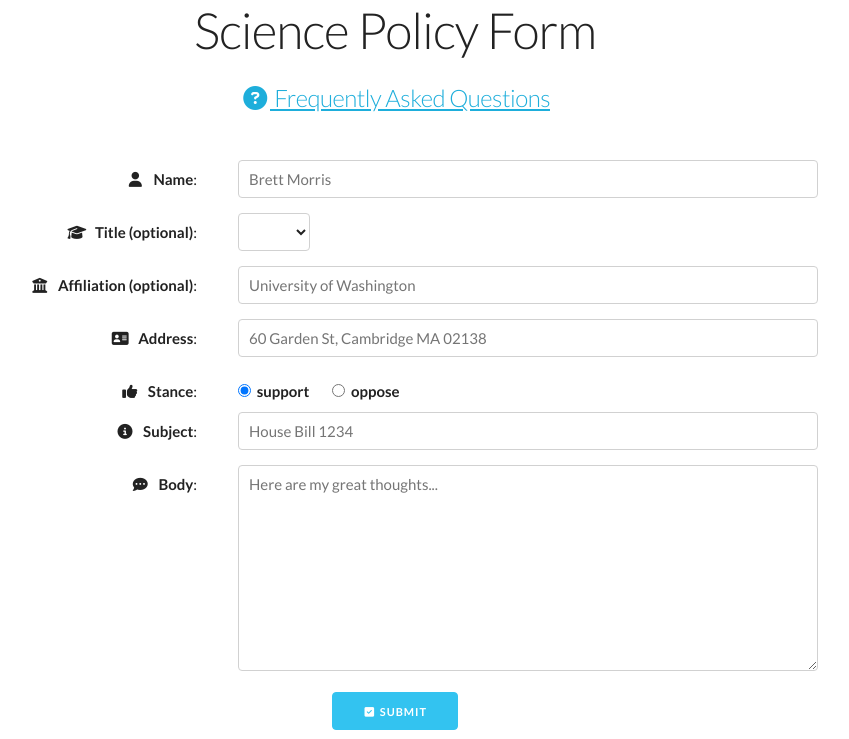
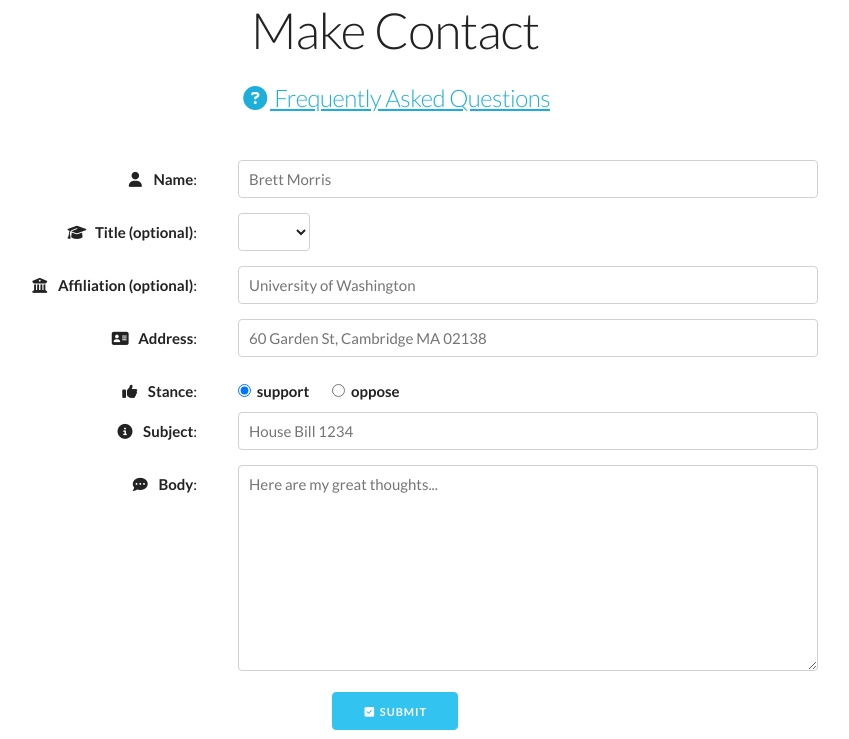
Before and after one commit to bmorris3/make_contact, a Flask app: page / in a window 1280 px wide. Shown: the top 739 px of the page, without its empty margins (245-1094 px from the left). Run offline with Flask 2, Linux system fonts and the light colour scheme; some libraries are stand-ins or nearby versions.

```diff
--- a/templates/faq.html
+++ b/templates/faq.html
@@ -1,6 +1,6 @@
 {% extends "base.html" %}
 
-{% block title %}Science Policy Form FAQ{% endblock %}
+{% block title %}Make Contact FAQ{% endblock %}
 
 {% block content %}
 <div class="container">
--- a/templates/index.html
+++ b/templates/index.html
@@ -1,11 +1,11 @@
 {% extends "base.html" %}
 
-{% block title %}Science Policy Form{% endblock %}
+{% block title %}Make Contact{% endblock %}
 
 {% block content %}
 
 <div class="container">
-    <h1 class="center">Science Policy Form</h1>
+    <h1 class="center">Make Contact</h1>
     <h5 class="center">
         <a href="/faq"><i class="fa fa-question-circle fa-fw" aria-hidden="true"></i> Frequently Asked Questions</a>
     </h5>
--- a/templates/output.html
+++ b/templates/output.html
@@ -3,7 +3,7 @@
 {% block content %}
 
 <div style="height:100%;">
-<h1>Science Policy Letter</h1>
+<h1>Make Contact</h1>
 <a href="/faq">Frequently Asked Questions</a>
 <br><br>
 Here are some suggestions on your writing:<br><br>
--- a/utils/form.py
+++ b/utils/form.py
@@ -2,13 +2,15 @@ from wtforms import Form, validators
 from wtforms.fields import RadioField, SelectField, StringField, TextAreaField
 from wtforms.validators import ValidationError
 
-from utils import query_for_reps
+from utils import query_google_for_names
+
 
 def address_check(form, field):
     try:
-        query_for_reps(field.data)
+        query_google_for_names(field.data)
     except:
         raise ValidationError("We couldn't process the address you entered. Sorry.")
+
 
 class ContactForm(Form):
     name    = StringField('Name', [validators.DataRequired()], render_kw={"placeholder": "Brett Morris", "icon": "user"})
```
Also changed, not shown: main.py (line endings or trailing spaces), 1 other file.
